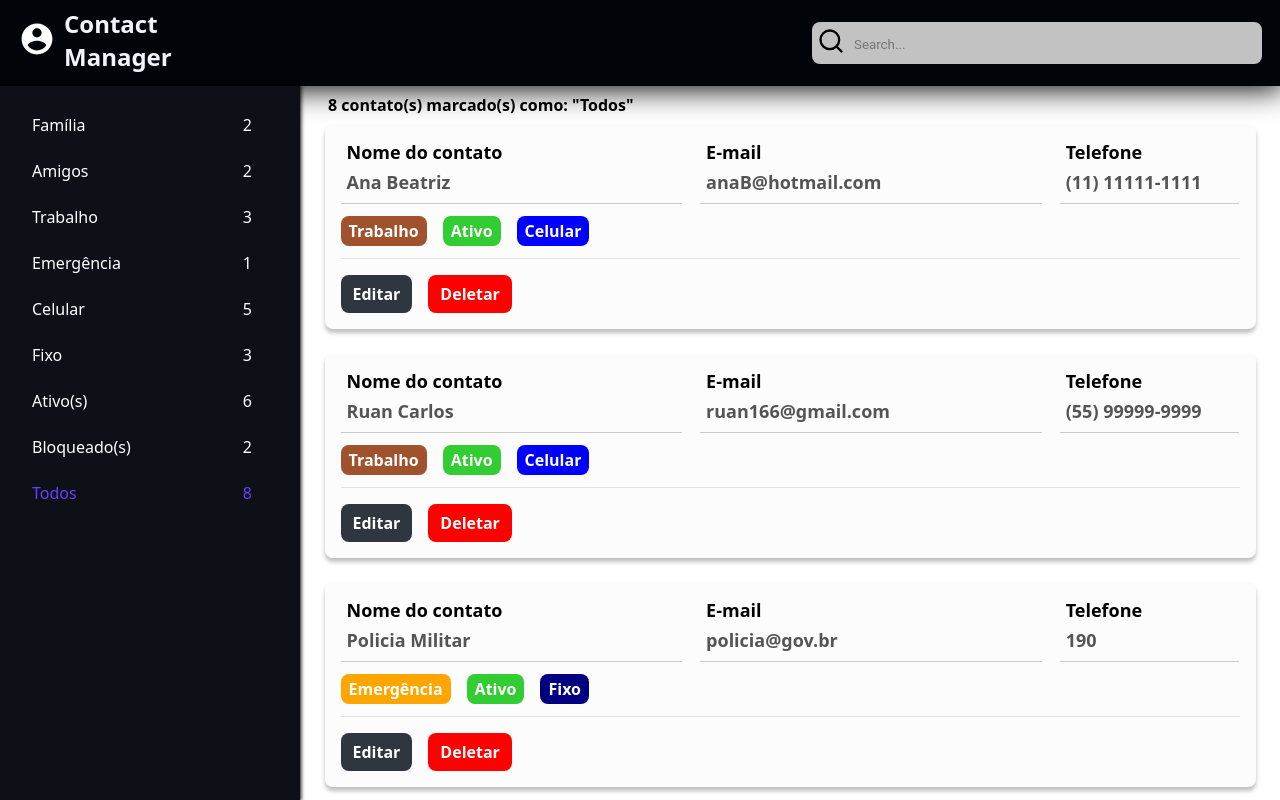
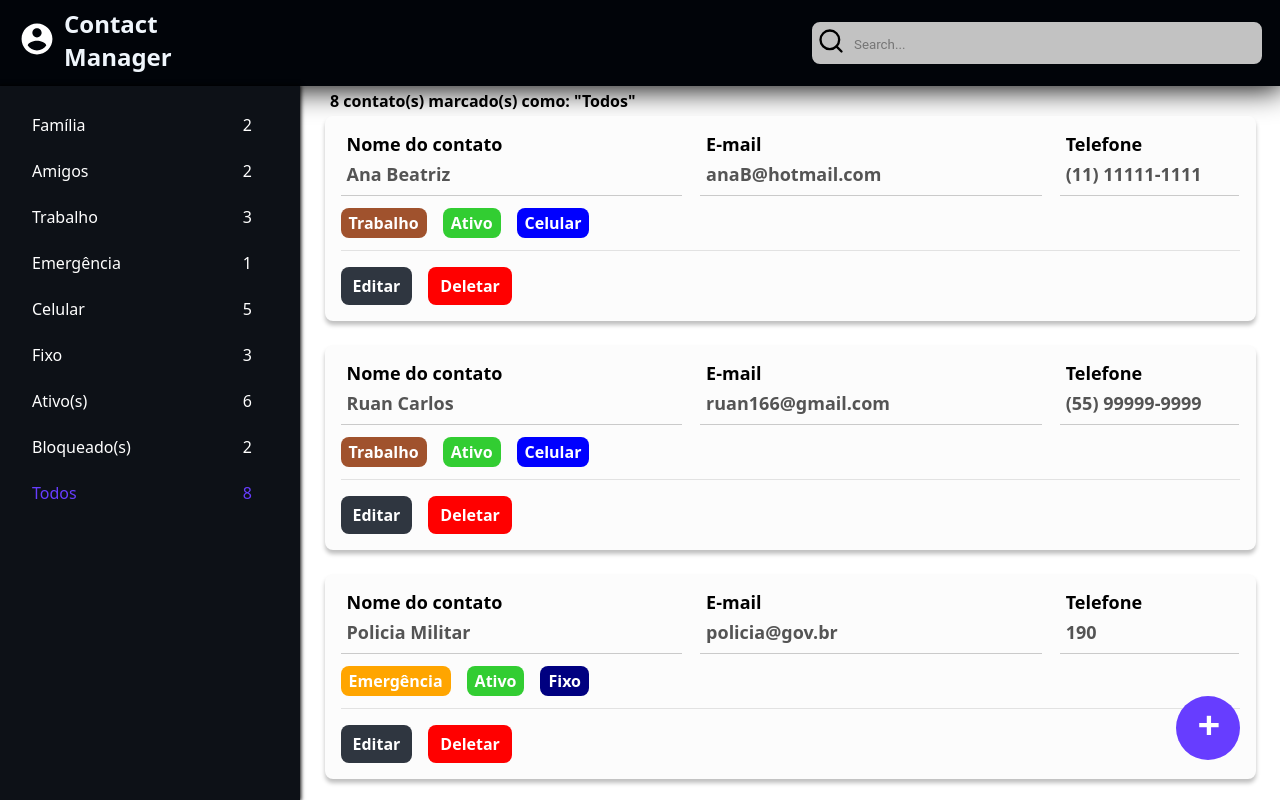
Before and after one commit to jonattasmoraes/Contact-Manager, a React (Create React App) app: page / in a window 1280 px wide. Built offline with nearby package versions, Linux system fonts and the light colour scheme.

Commit message:
feat: start creation and styling of the page to add new contacts

```diff
--- a/src/App.tsx
+++ b/src/App.tsx
@@ -1,12 +1,25 @@
 import { useState } from 'react'
+import { Provider } from 'react-redux'
+import { createBrowserRouter, RouterProvider } from 'react-router-dom'
+
+import MobileSidebar from './containers/MobileSidebar'
+import store from './store'
 import Header from './containers/header'
-import MobileSidebar from './containers/MobileSidebar'
+
 import GlobalStyle, { Container } from './styles'
-import Sidebar from './containers/sidebar'
-import ContactList from './containers/contactList'
-import { Provider } from 'react-redux'
+import Home from './pages/Home'
+import NewContact from './pages/new'
 
-import store from './store'
+const router = createBrowserRouter([
+  {
+    path: '/',
+    element: <Home />
+  },
+  {
+    path: '/new',
+    element: <NewContact />
+  }
+])
 
 const App = () => {
   const [isSidebarOpen, setSidebarOpen] = useState(false)
@@ -24,8 +37,7 @@ const App = () => {
         handleSidebarToggle={handleSidebarToggle}
       />
       <Container>
-        <Sidebar />
-        <ContactList />
+        <RouterProvider router={router} />
       </Container>
     </Provider>
   )
--- /dev/null
+++ b/src/components/AddButton/index.tsx
@@ -0,0 +1,5 @@
+import { Circle } from './styles'
+
+const AddButton = () => <Circle to={'/new'}>+</Circle>
+
+export default AddButton
--- /dev/null
+++ b/src/components/AddButton/styles.ts
@@ -0,0 +1,22 @@
+import styled from 'styled-components'
+import { Link } from 'react-router-dom'
+
+export const Circle = styled(Link)`
+  display: flex;
+  font-size: 40px;
+  font-weight: 600;
+  height: 64px;
+  width: 64px;
+  background-color: #673dff;
+  color: #fff;
+  position: fixed;
+  bottom: 40px;
+  right: 40px;
+  border-radius: 50%;
+  justify-content: center;
+  align-items: center;
+  cursor: pointer;
+  padding-bottom: 9px;
+  padding-left: 2px;
+  text-decoration: none;
+`
--- a/src/containers/contactList/styles.ts
+++ b/src/containers/contactList/styles.ts
@@ -11,10 +11,9 @@ export const Container = styled.main`
 `
 export const ContactParagraph = styled.p`
   font-weight: 600;
-  padding: 8px 0 8px 0;
-  padding-left: 22px;
+  padding: 4px 0 4px 24px;
 
   @media screen and (min-width: 959.9px) {
-    padding-left: 28px;
+    padding-left: 30px;
   }
 `
--- /dev/null
+++ b/src/pages/Home/index.tsx
@@ -0,0 +1,13 @@
+import AddButton from '../../components/AddButton'
+import ContactList from '../../containers/contactList'
+import Sidebar from '../../containers/sidebar'
+
+const Home = () => (
+  <>
+    <Sidebar />
+    <ContactList />
+    <AddButton />
+  </>
+)
+
+export default Home
--- /dev/null
+++ b/src/pages/new/index.tsx
@@ -0,0 +1,2 @@
+const NewContact = () => <div>ola</div>
+export default NewContact
```
